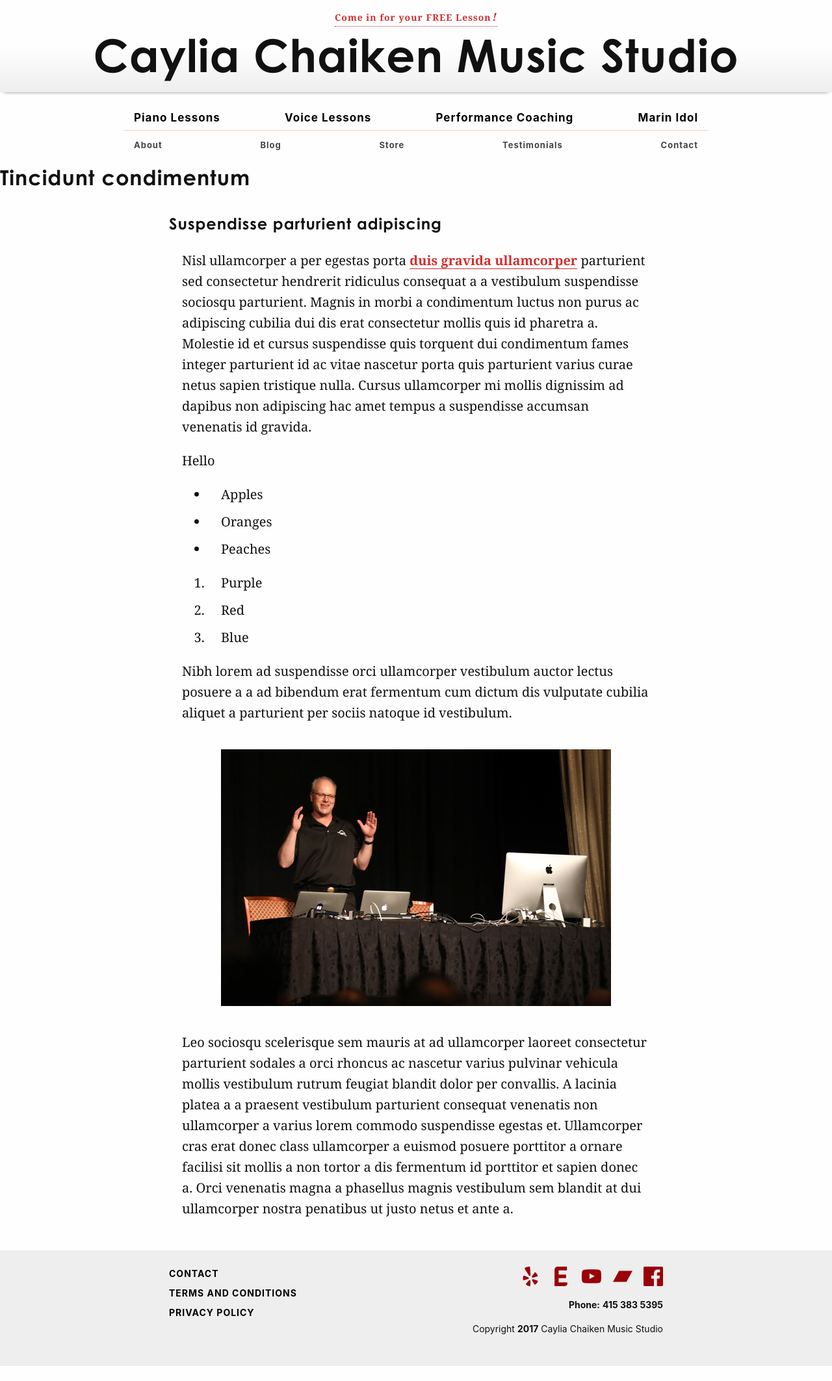
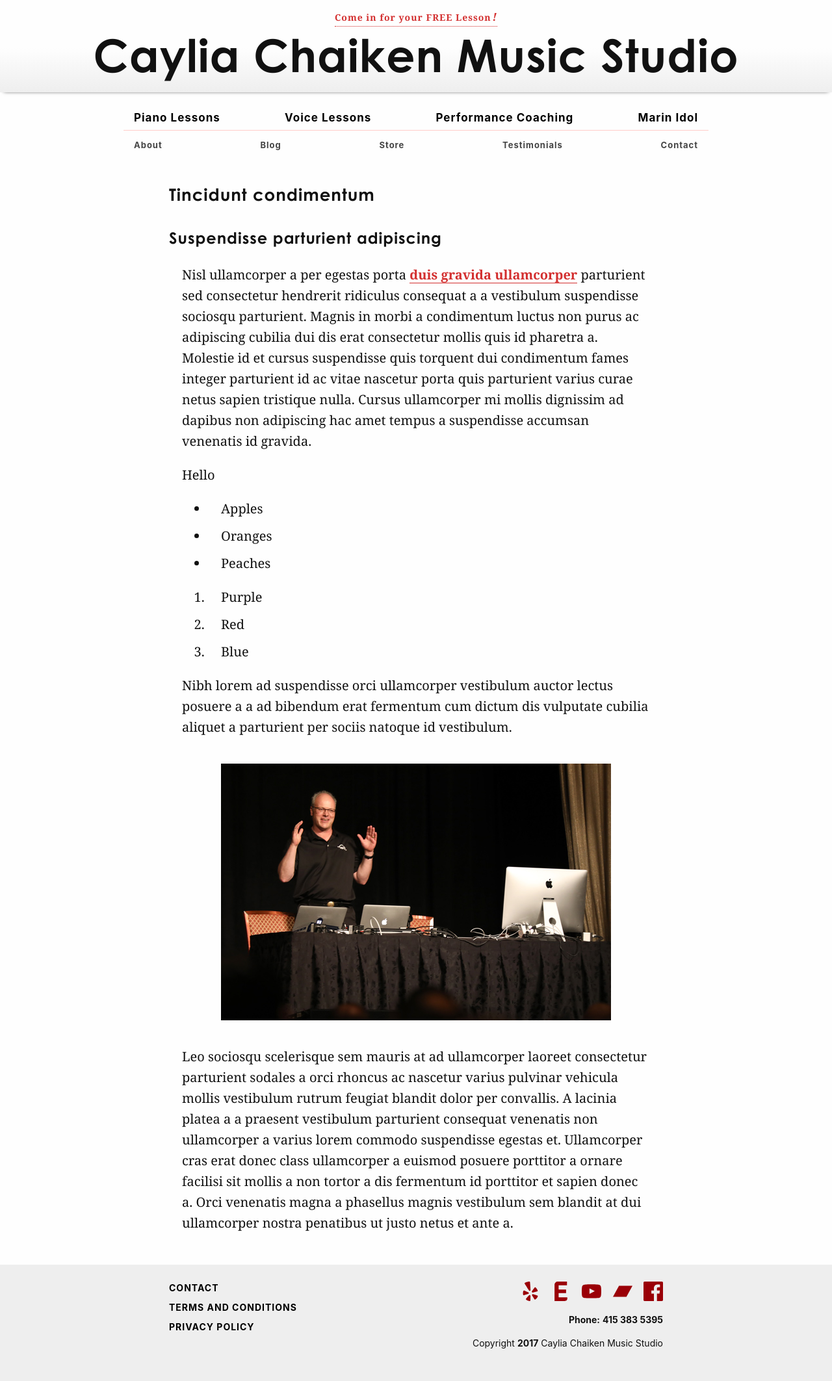
Before and after one commit to cchaiken/ccms, a Jekyll site: the page built from test.markdown, in a window 1280 px wide. Shown: the whole page at 65% size. Built offline with Jekyll 4.4.1, drawn with Linux system fonts in a browser that asks for light colours; some web fonts are replaced; before the commit the page ends 2102 px from its top, so only the background shows below that.

```diff
--- a/test.markdown
+++ b/test.markdown
@@ -5,7 +5,7 @@ description: Open up and say “Laaah!” with tailored voice lessons in the hea
   Mill Valley. Learn to sing with a flexible and supportive teacher. Try a free lesson!
 ---
 
-# Tincidunt condimentum
+## Tincidunt condimentum
 
 ### Suspendisse parturient adipiscing
 
```
